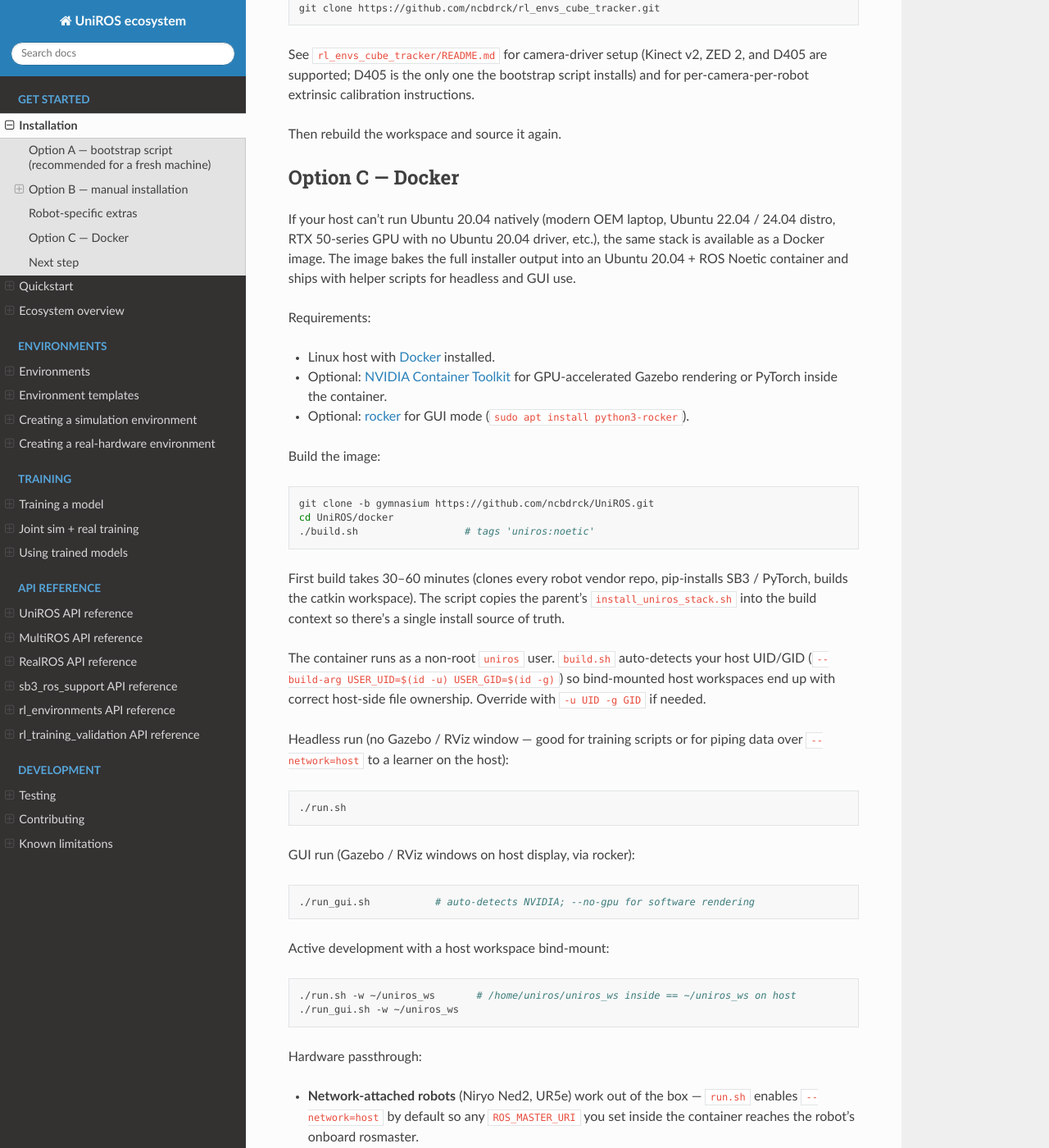
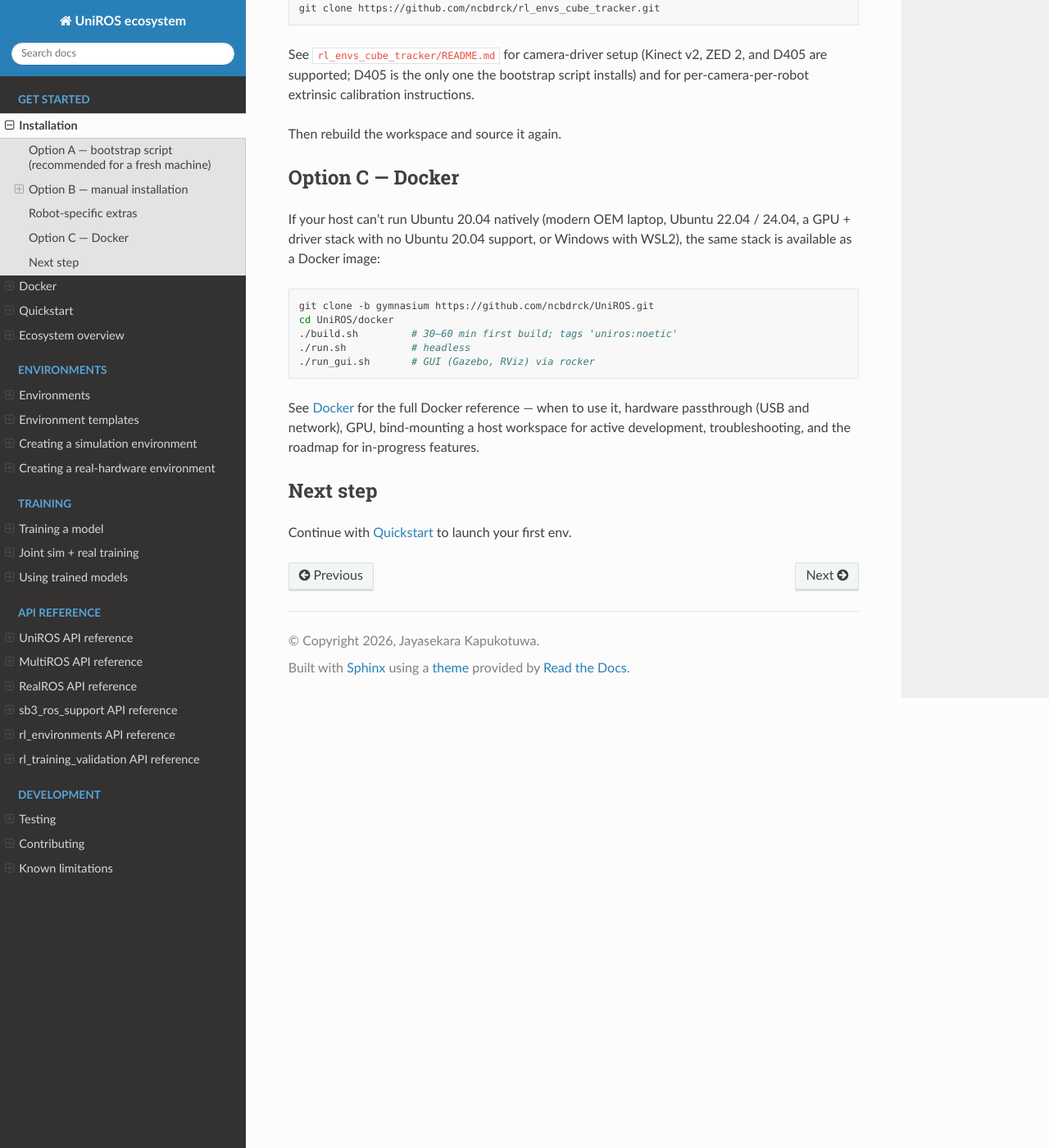
Before and after one commit to ncbdrck/UniROS, a Sphinx documentation site: the page built from docs/guides/install.rst, in a window 1280 px wide and 1400 px high, scrolled down 5486 px. Shown: the whole window at 82% size. Built offline with Sphinx 7.4.7 and the Read the Docs theme 3.1.0, drawn with Linux system fonts in a browser that asks for light colours; some of the changed text lies outside the part shown.

Commit message:
docs: add a dedicated Docker page
Move the Docker reference out of guides/install.rst into its own
guides/docker.rst page. Install.rst keeps a short Option C summary
pointing at the new page. The docker tree has enough conceptual
surface (containers, volumes, network modes, GUI, hardware
passthrough, what's planned next) that a sub-section under install
was cramped, and a separate page gives in-progress features a clean
home as they land.

guides/docker.rst covers:

* When Docker is the right choice (modern OS / GPU / WSL2; or
  reproducibility).
* What works today — build, headless run, GUI via rocker, hardware
  passthrough (USB + network), bind-mounted host workspace,
  non-root user with host UID matching.
* Quick-start commands.
* Hardware passthrough details for USB-attached and network-attached
  arms, plus GPU access via NVIDIA Container Toolkit.
* Active-development bind-mount workflow.
* Roadmap section — honestly states that the container currently
  holds both the env and the learner, that this isn't the right
  shape for users who need a newer Python / CUDA / PyTorch than
  Noetic's Python 3.8, and that a remote env mode (env in
  container + learner on host, talking over a Gymnasium RPC) is in
  progress and will land in a future release.
* Troubleshooting for the common gotchas (X11, root-owned bind-mount
  outputs, network passthrough on non-Linux hosts).

Adds 'guides/docker' to the Get-started toctree right after install.

```diff
--- a/docs/guides/install.rst
+++ b/docs/guides/install.rst
@@ -316,90 +316,22 @@
 -----------------
 
 If your host can't run Ubuntu 20.04 natively (modern OEM laptop,
-Ubuntu 22.04 / 24.04 distro, RTX 50-series GPU with no Ubuntu 20.04
-driver, etc.), the same stack is available as a Docker image. The
-image bakes the full installer output into an Ubuntu 20.04 + ROS
-Noetic container and ships with helper scripts for headless and
-GUI use.
-
-Requirements:
-
-* Linux host with `Docker <https://docs.docker.com/engine/install/ubuntu/>`_
-  installed.
-* Optional: `NVIDIA Container Toolkit <https://docs.nvidia.com/datacenter/cloud-native/container-toolkit/latest/install-guide.html>`_
-  for GPU-accelerated Gazebo rendering or PyTorch inside the
-  container.
-* Optional: `rocker <https://github.com/osrf/rocker>`_ for GUI mode
-  (``sudo apt install python3-rocker``).
-
-Build the image:
+Ubuntu 22.04 / 24.04, a GPU + driver stack with no Ubuntu 20.04
+support, or Windows with WSL2), the same stack is available as a
+Docker image:
 
 .. code-block:: bash
 
    git clone -b gymnasium https://github.com/ncbdrck/UniROS.git
    cd UniROS/docker
-   ./build.sh                  # tags 'uniros:noetic'
+   ./build.sh         # 30–60 min first build; tags 'uniros:noetic'
+   ./run.sh           # headless
+   ./run_gui.sh       # GUI (Gazebo, RViz) via rocker
 
-First build takes 30–60 minutes (clones every robot vendor repo,
-pip-installs SB3 / PyTorch, builds the catkin workspace). The
-script copies the parent's ``install_uniros_stack.sh`` into the
-build context so there's a single install source of truth.
-
-The container runs as a non-root ``uniros`` user. ``build.sh``
-auto-detects your host UID/GID (``--build-arg USER_UID=$(id -u)
-USER_GID=$(id -g)``) so bind-mounted host workspaces end up with
-correct host-side file ownership. Override with ``-u UID -g GID``
-if needed.
-
-Headless run (no Gazebo / RViz window — good for training scripts
-or for piping data over ``--network=host`` to a learner on the host):
-
-.. code-block:: bash
-
-   ./run.sh
-
-GUI run (Gazebo / RViz windows on host display, via rocker):
-
-.. code-block:: bash
-
-   ./run_gui.sh           # auto-detects NVIDIA; --no-gpu for software rendering
-
-Active development with a host workspace bind-mount:
-
-.. code-block:: bash
-
-   ./run.sh -w ~/uniros_ws       # /home/uniros/uniros_ws inside == ~/uniros_ws on host
-   ./run_gui.sh -w ~/uniros_ws
-
-Hardware passthrough:
-
-* **Network-attached robots** (Niryo Ned2, UR5e) work out of the box —
-  ``run.sh`` enables ``--network=host`` by default so any
-  ``ROS_MASTER_URI`` you set inside the container reaches the robot's
-  onboard rosmaster.
-* **USB-attached robots** (Interbotix RX200 / VX300S via U2D2) need
-  two host-side steps:
-
-  #. Install the Interbotix udev rules on the **host**, not in the
-     container (the installer skips them when it detects
-     ``UNIROS_INSTALL_IN_DOCKER=1``):
-
-     .. code-block:: bash
-
-        sudo cp ~/uniros_ws/src/interbotix_ros_core/interbotix_ros_xseries/interbotix_xs_sdk/99-interbotix-udev.rules \
-                /etc/udev/rules.d/
-        sudo udevadm control --reload-rules && sudo udevadm trigger
-
-  #. Edit ``docker/run.sh`` (or ``run_gui.sh``) and uncomment the
-     ``--device=/dev/ttyDXL:/dev/ttyDXL`` line.
-
-For the full Docker reference (Windows / WSL2 notes, custom tags,
-GPU caveats, multi-rosmaster patterns), see ``UniROS/docker/README.md``.
-
-The same ``docker/`` tree (canonical in UniROS, byte-identical
-copies in MultiROS, RealROS, ``sb3_ros_support``, ``rl_environments``,
-``rl_training_validation``) is shipped in every ecosystem repo so
-you can build the image from whichever repo you cloned first.
+See :doc:`docker` for the full Docker reference — when to use it,
+hardware passthrough (USB and network), GPU, bind-mounting a host
+workspace for active development, troubleshooting, and the roadmap
+for in-progress features.
 
 
 Next step
--- a/docs/index.rst
+++ b/docs/index.rst
@@ -47,6 +47,7 @@
    :caption: Get started
 
    guides/install
+   guides/docker
    guides/quickstart
    guides/overview
 
```
Also changed, not shown: docs/guides/docker.rst (added, +214 -0 lines).
